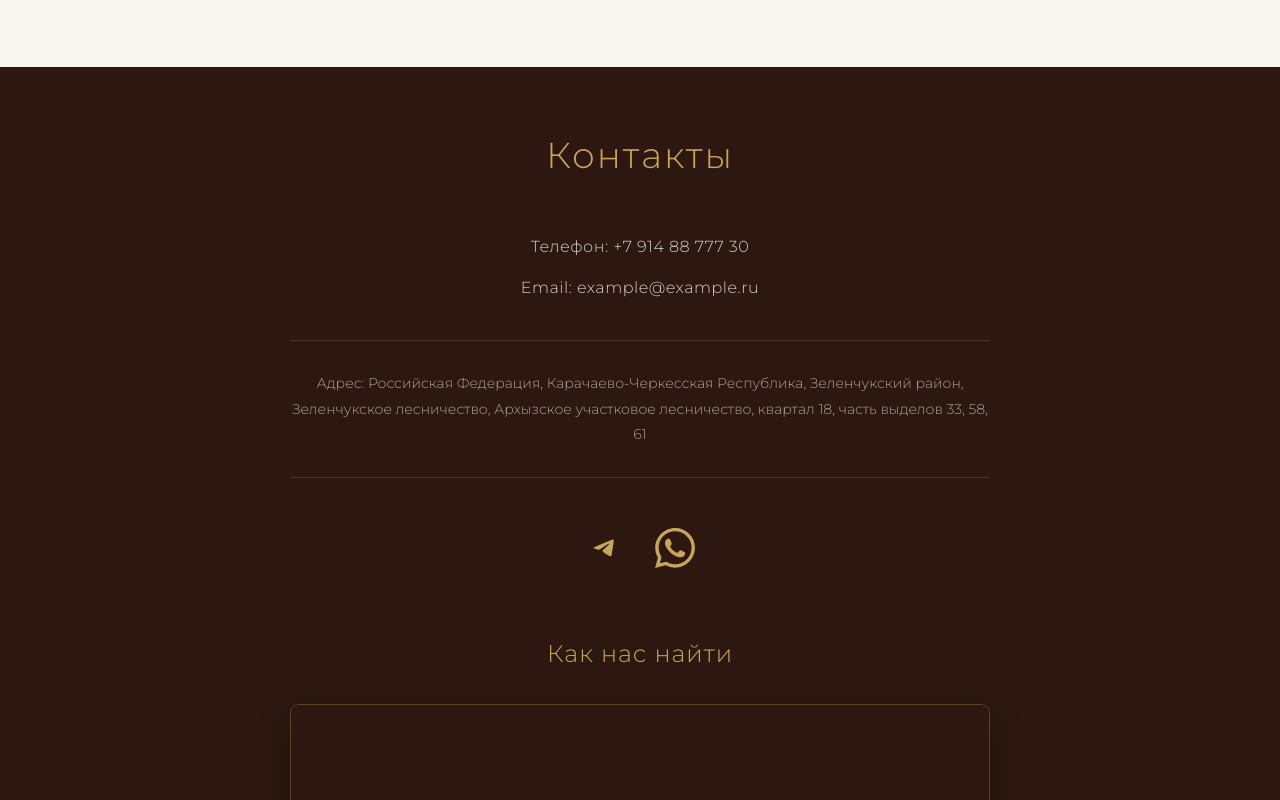
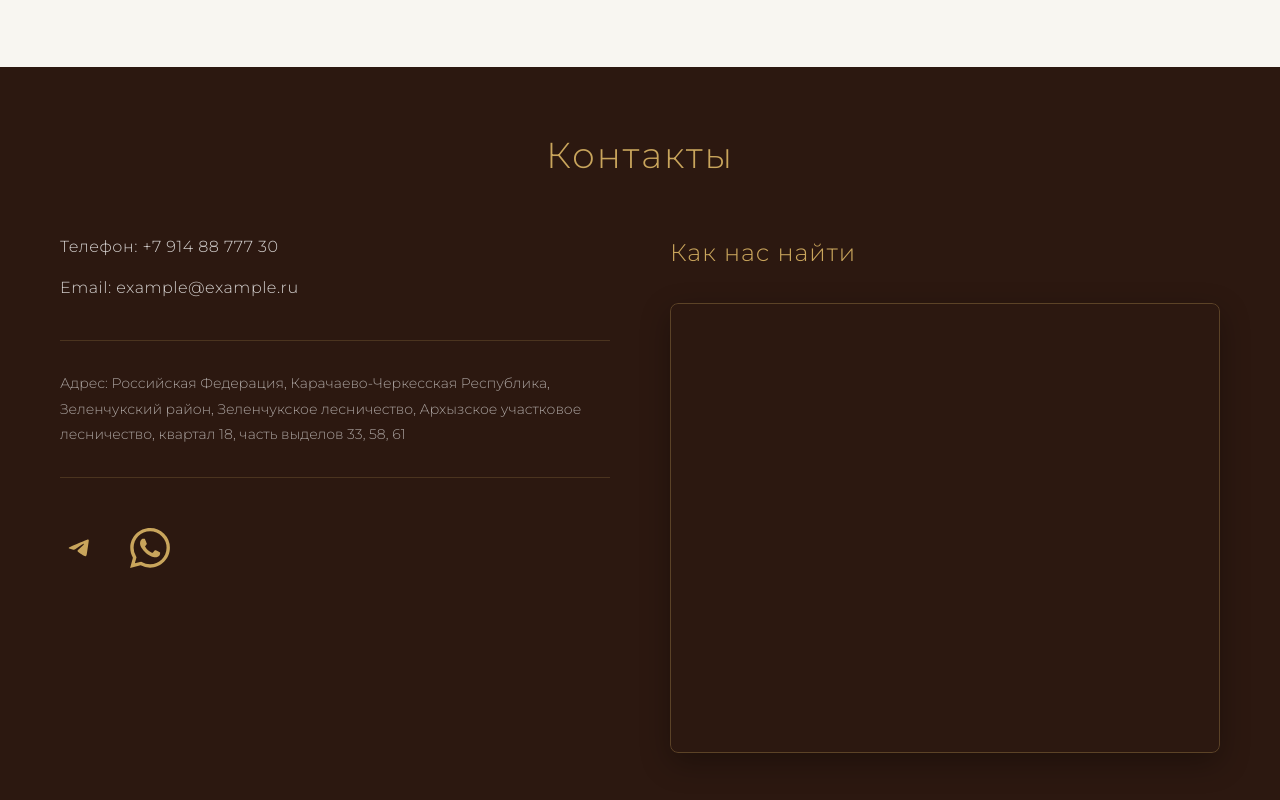
Before and after one commit to mariamaksikova/grant-arkhyz, a website: page index.html in a window 1280 px wide. Shown: the part 4140-4940 px from the top of the page. Drawn offline with Linux system fonts and the light colour scheme; no server answers.

Commit message:
Обновлен layout контактов: контакты слева, карта справа
- Изменен layout: контакты слева, карта справа (две колонки)
- Обновлена карта с точным адресом (Архызское участковое лесничество, квартал 18)
- Добавлены адаптивные стили для мобильных устройств
- Улучшена визуальная структура раздела контактов

```diff
--- a/index.html
+++ b/index.html
@@ -272,6 +272,8 @@
         <div class="container">
             <div class="contacts-wrapper">
                 <h2>Контакты</h2>
+                <div class="contacts-layout">
+                    <div class="contacts-left">
                         <div class="contact-info">
                             <p>Телефон: +7 914 88 777 30</p>
                             <p>Email: example@example.ru</p>
@@ -295,18 +297,19 @@
                                 </svg>
                             </a>
                         </div>
-
+                    </div>
                     <div class="map-container">
-                    <h3 style="margin-bottom: 30px; font-size: 24px; font-weight: 300; letter-spacing: 1px;">Как нас найти</h3>
+                        <h3>Как нас найти</h3>
                         <div class="map-wrapper">
                             <iframe
-                            src="https://yandex.ru/map-widget/v1/?ll=41.2794,43.5600&z=12&pt=41.2794,43.5600&l=map"
+                                src="https://yandex.ru/map-widget/v1/?text=Российская%20Федерация%2C%20Карачаево-Черкесская%20Республика%2C%20Зеленчукский%20район%2C%20Зеленчукское%20лесничество%2C%20Архызское%20участковое%20лесничество%2C%20квартал%2018&z=14&ll=41.2794,43.5600&pt=41.2794,43.5600&l=map"
                                 width="100%"
                                 height="450"
                                 frameborder="0"
                                 allowfullscreen="true"
                                 style="border-radius: 8px; border: 1px solid rgba(201, 165, 92, 0.3);">
                             </iframe>
+                        </div>
                     </div>
                 </div>
             </div>
--- a/styles.css
+++ b/styles.css
@@ -774,9 +774,8 @@ body {
 }
 
 .contacts-wrapper {
-    max-width: 700px;
+    max-width: 1200px;
     margin: 0 auto;
-    text-align: center;
 }
 
 .contacts-wrapper h2 {
@@ -785,6 +784,18 @@ body {
     font-weight: 300;
     letter-spacing: 2px;
     color: var(--gold-color);
+    text-align: center;
+}
+
+.contacts-layout {
+    display: grid;
+    grid-template-columns: 1fr 1fr;
+    gap: 60px;
+    align-items: start;
+}
+
+.contacts-left {
+    text-align: left;
 }
 
 .contact-info {
@@ -815,19 +826,21 @@ body {
 
 .social-links {
     display: flex;
-    justify-content: center;
+    justify-content: flex-start;
     gap: 30px;
 }
 
 .map-container {
-    margin-top: 60px;
     width: 100%;
 }
 
 .map-container h3 {
-    text-align: center;
     color: var(--gold-color);
     margin-bottom: 30px;
+    font-size: 24px;
+    font-weight: 300;
+    letter-spacing: 1px;
+    text-align: left;
 }
 
 .map-wrapper {
@@ -1722,6 +1735,23 @@ body {
         font-size: 28px;
     }
 
+    .contacts-layout {
+        grid-template-columns: 1fr;
+        gap: 40px;
+    }
+
+    .contacts-left {
+        text-align: center;
+    }
+
+    .social-links {
+        justify-content: center;
+    }
+
+    .map-container h3 {
+        text-align: center;
+    }
+
     .card-content,
     .house-content {
         padding: 25px 20px;
```
Also changed, not shown: start-sales.html (+6 -3 lines). Lines whose indentation alone changed are shown as unchanged.
